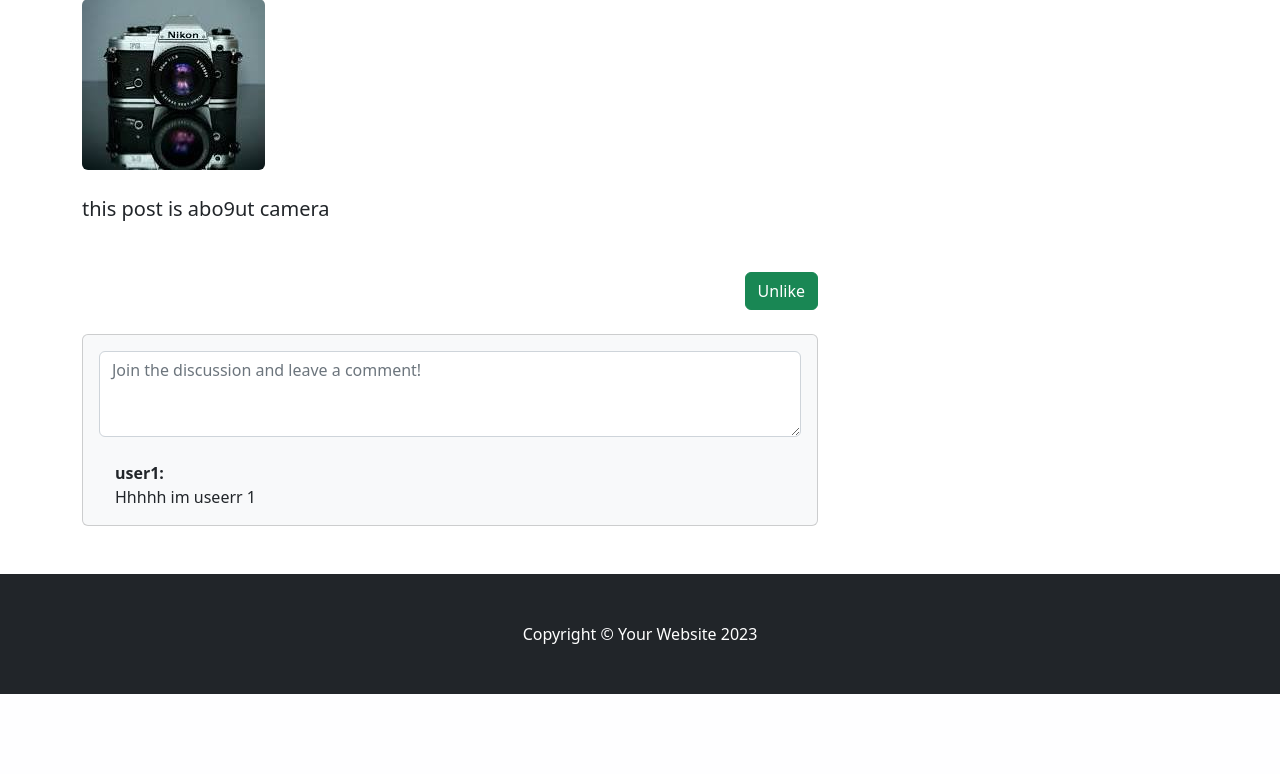
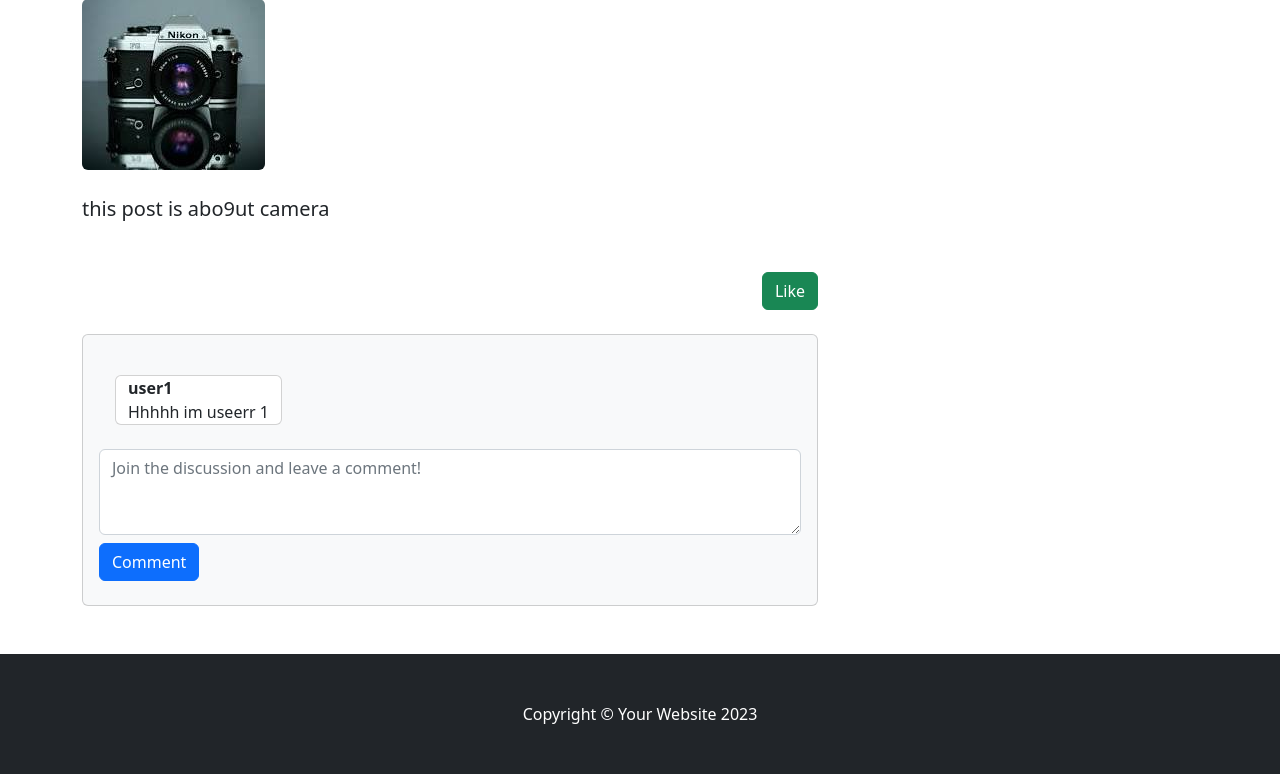
Before and after one commit to techBello/my-blog-site, a Django app: a page that uses webapp/the_root/templates/base/detailindex.html in a window 1280 px wide. Shown: the part 237-1011 px from the top of the page. Before the commit the page ends 931 px from the top, so only its background shows below. Run offline with Django 5.2, Linux system fonts and the light colour scheme; a user stored in the database is signed in; data comes from the database, SQL or seed files in the repository; both versions use the stored data as it was after the commit; some libraries are stand-ins or nearby versions; some web fonts are replaced.

Commit message:
like function adjusted

```diff
--- a/webapp/the_root/templates/base/detailindex.html
+++ b/webapp/the_root/templates/base/detailindex.html
@@ -86,17 +86,26 @@
                         <div class="card bg-light">
                             <div class="card-body">
                                 <!-- Comment form-->
-                                <form class="mb-4"><textarea class="form-control" rows="3" placeholder="Join the discussion and leave a comment!"></textarea></form>
+                                <form class="mb-4">
+
+                                </form>
                                 <!-- Single comment-->
                                 {% for comment in comments %}
                                 <div class="d-flex">
                                     <div class="flex-shrink-0"></div>
                                     <div class="ms-3">
-                                        <div class="fw-bold">{{ comment.user }}:</div>
-                                        {{ comment.comment }}
+                                        <div class="card container mb-2"><b>{{ comment.user }}</b>
+                                        {{ comment.comment }}</div>
                                     </div>
                                 </div>
                                 {% endfor %}
+                                {% if user.is_authenticated %}
+                                    <form method="POST" action="{% url 'comment' slug=post.post_slug %}" class="mt-3">
+                                        {% csrf_token %}
+                                        <textarea class="form-control" rows="3" name="comment" placeholder="Join the discussion and leave a comment!"></textarea>
+                                        <button class="btn btn-primary mb-2 mt-2" type="submit">Comment</button>
+                                    </form>
+                                {% endif %}
                             </div>
                         </div>
                     </section>
--- a/webapp/the_root/templates/base/home.html
+++ b/webapp/the_root/templates/base/home.html
@@ -91,7 +91,10 @@
                             <h2 class="card-title">{{ post.post_title }}</h2>
                             <p class="card-text">{{ post.post_detail|truncatewords:20|safe }}</p>
                             <div class="d-flex justify-content-between">
-                                <b>Likes: {{ post.likes.count }}👍🏾</b>
+                                <b>
+                                    Likes:{{ post.likes.count }}👍🏾
+                                </b>
+                                {{ all_likes }}
                                 <a class="btn btn-primary" href="{% url 'detail' slug=post.post_slug %}">Read more →</a>
                             </div>
                         </div>
--- a/webapp/the_root/urls.py
+++ b/webapp/the_root/urls.py
@@ -20,6 +20,7 @@ urlpatterns = [
     path("edit_post/<slug:slug>", views.edit_post, name="edit_post"),
     path("like_post/<slug:slug>", views.like_post, name="like_post"),
     path('search/', views.search_posts, name='search'),
+    path('comment/<slug:slug>', views.comment_post, name='comment'),
 
 ]
 urlpatterns += static(settings.MEDIA_URL, document_root=settings.MEDIA_ROOT)
--- a/webapp/the_root/views.py
+++ b/webapp/the_root/views.py
@@ -36,7 +36,8 @@ def contact(request):
 def detail(request, slug):
     post = get_object_or_404(Post, post_slug=slug)
     comments = post.post_comment.all()
-    return render(request, "base/detailindex.html", {'post':post, 'comments':comments })
+    user_liked = Likes.objects.filter(post=post, user=request.user, like=True).exists()
+    return render(request, "base/detailindex.html", {'post':post, 'comments':comments, 'user_liked': user_liked })
 
 def service(request):
     return render(request, "base/index.html")
@@ -142,6 +143,7 @@ def like_post(request, slug):
         like_obj.like = not like_obj.like
         # print("Toggled like to:", like_obj.like)
         like_obj.save()
+        return redirect('detail', slug)
     else:
         # New like is already True by default
         pass
@@ -151,8 +153,9 @@ def like_post(request, slug):
 
 # workiing on this comment function
 def comment_post(request, slug):
-    User = request.user
+    user = request.user
     post = get_object_or_404(Post, post_slug=slug)
+    comments = post.post_comment.all()
 
     if request.method == "POST":
         comment = Comments()
@@ -161,10 +164,10 @@ def comment_post(request, slug):
         comment.post = post
         comment.comment = request.POST.get("comment")
         comment.save()
+        return redirect('detail', slug)
 
 
-
-    return render(request, "base/detailindex.html", {'post':post, 'user_liked': user_liked})
+    return render(request, "base/detailindex.html", {'post':post})
 
 
 # profile = form.save(commit=False)
```
Also changed, not shown: webapp/db.sqlite3.
